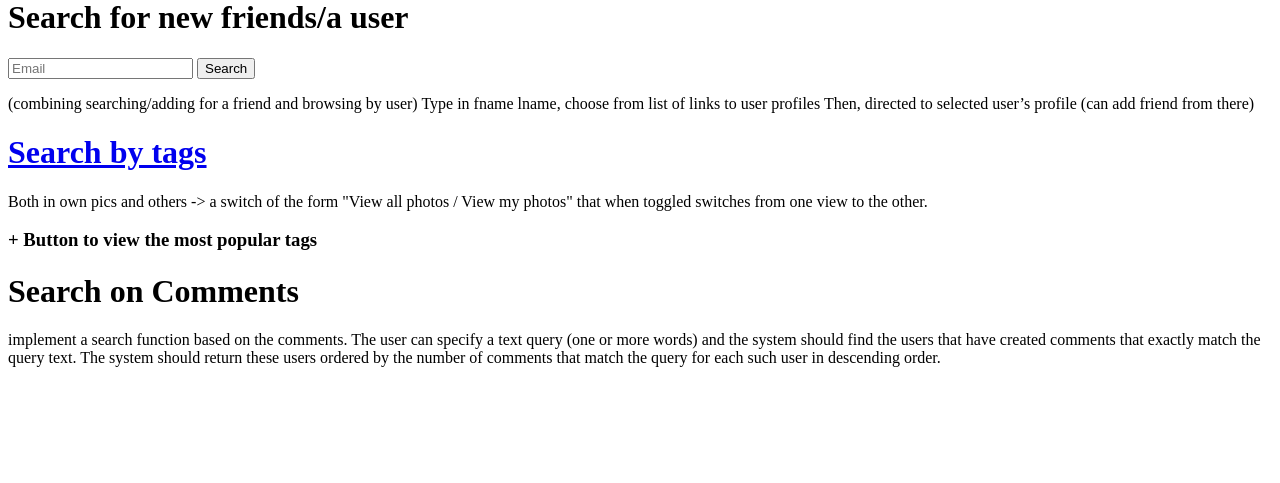
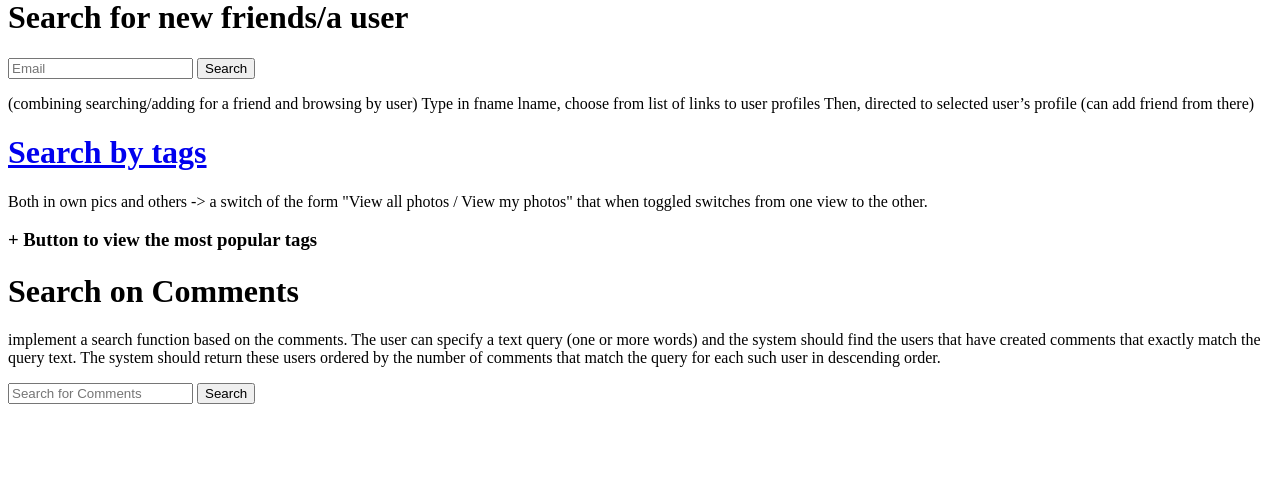
Before and after one commit to gauuan/photoshare, a Flask app: page /explore in a window 1280 px wide. Shown: the part 154-637 px from the top of the page. Run offline with Flask 2, Linux system fonts and the light colour scheme; data comes from the database, SQL or seed files in the repository.

Commit message:
added search bar for comments

```diff
--- a/templates/explore.html
+++ b/templates/explore.html
@@ -25,6 +25,10 @@
     <h3> + Button to view the most popular tags</h2>
 </form>
 
+<form action="{{ url_for('albums', user_id = user_id) }}" method="POST">
 <h1>Search on Comments</h1>
 <p>implement a search function based on the comments. The user can specify a text query (one or more words) and the system should find the users that have created comments that exactly match the query text. The system should return these users ordered by the number of comments that match the query for each such user in descending order.</p>
+<input type="text" name="comment_search" placeholder="Search for Comments">
+<button type="submit" name="comment_submit" value="submit">Search</button>
+</form>
 </div>
```
